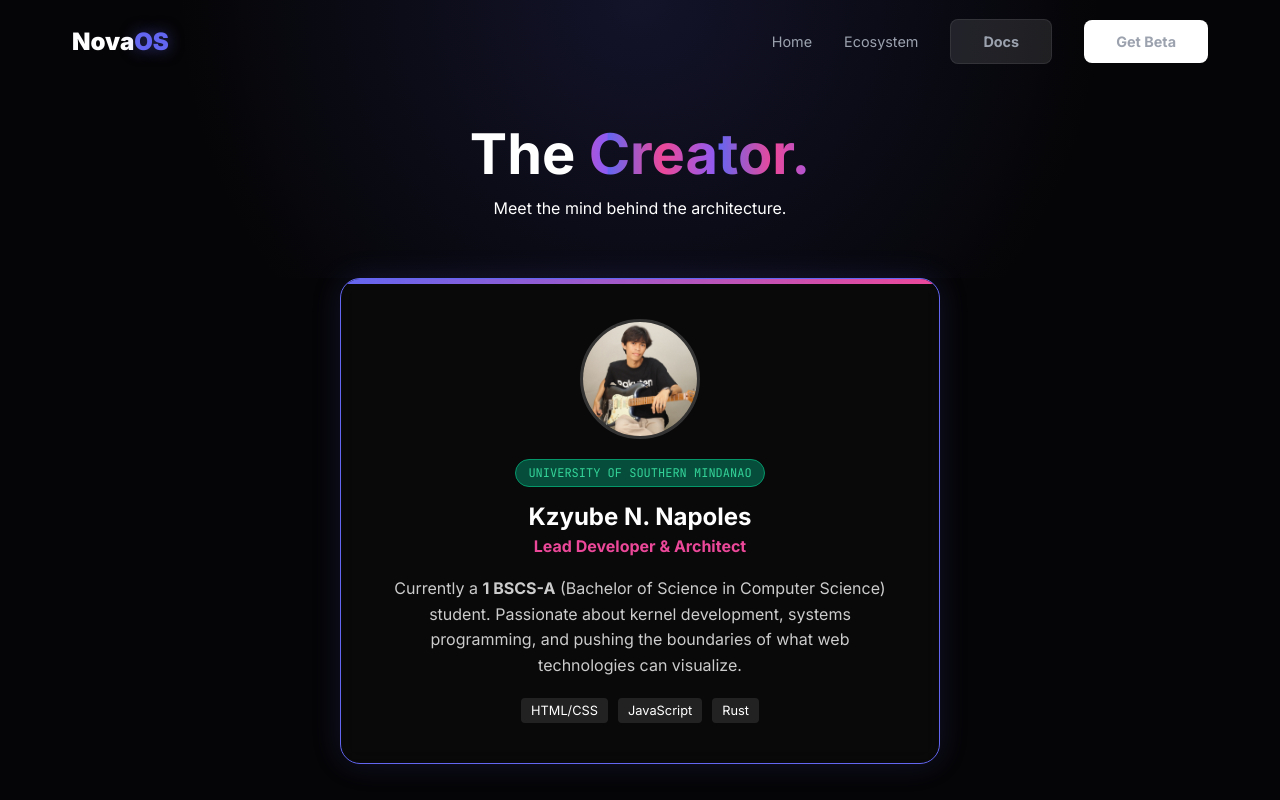
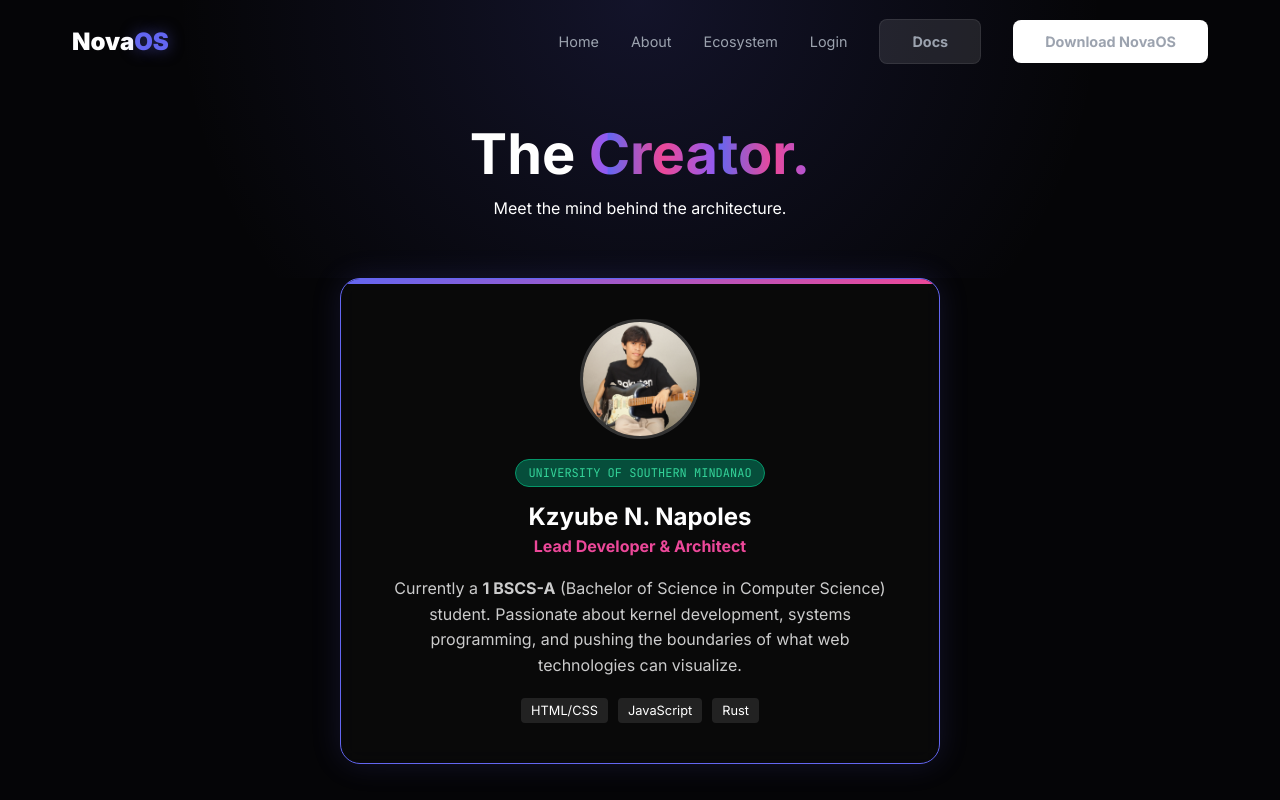
Before and after one commit to Kzyube/Final-Project---Napoles, a plain HTML site: page about.html in a window 1280 px wide. Shown: the top 800 px of the page. Drawn offline with Linux system fonts and the light colour scheme; files whose address does not match are found by name.

Commit message:
Hamburger Fixed p2

```diff
--- a/about.html
+++ b/about.html
@@ -121,17 +121,19 @@
 </head>
 <body>
 
-    <nav id="navbar">
+<nav id="navbar">
         <div class="container nav-content">
             <a href="index.html" class="logo">Nova<span class="accent-text">OS</span></a>
             <div class="nav-links">
-                <a href="index.html" class="active">Home</a>
-                <a href="ecosystem.html">Ecosystem</a>
+                <a href="index.html">Home</a>
+                <a href="about.html" class="active">About</a> <a href="ecosystem.html">Ecosystem</a>
+                <a href="#" onclick="toggleLogin()">Login</a>
                 <a href="docs.html" class="btn btn-secondary">Docs</a>
-                <a href="index.html#download" class="btn btn-primary">Get Beta</a>
+                <a href="javascript:void(0)" class="btn btn-primary" onclick="startDownloadProcess()">Download NovaOS</a>
             </div>
             <div class="mobile-menu-icon" onclick="toggleMobileMenu()">☰</div>
-        </nav>
+        </div>
+    </nav>
 
     <header class="container about-hero reveal">
         <h1 style="font-size: 3.5rem; margin-bottom: 10px;">The <span class="gradient-text">Creator.</span></h1>
```
